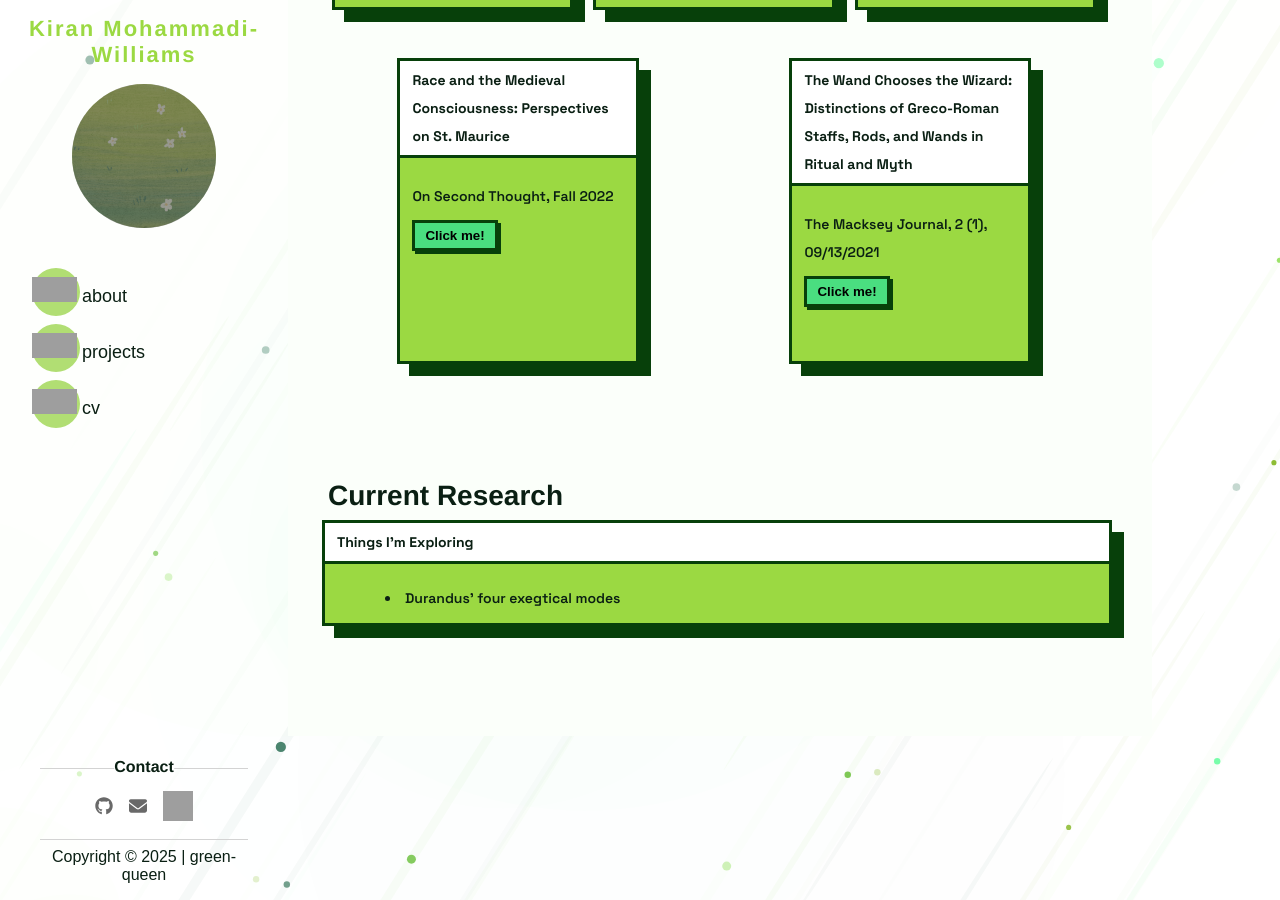
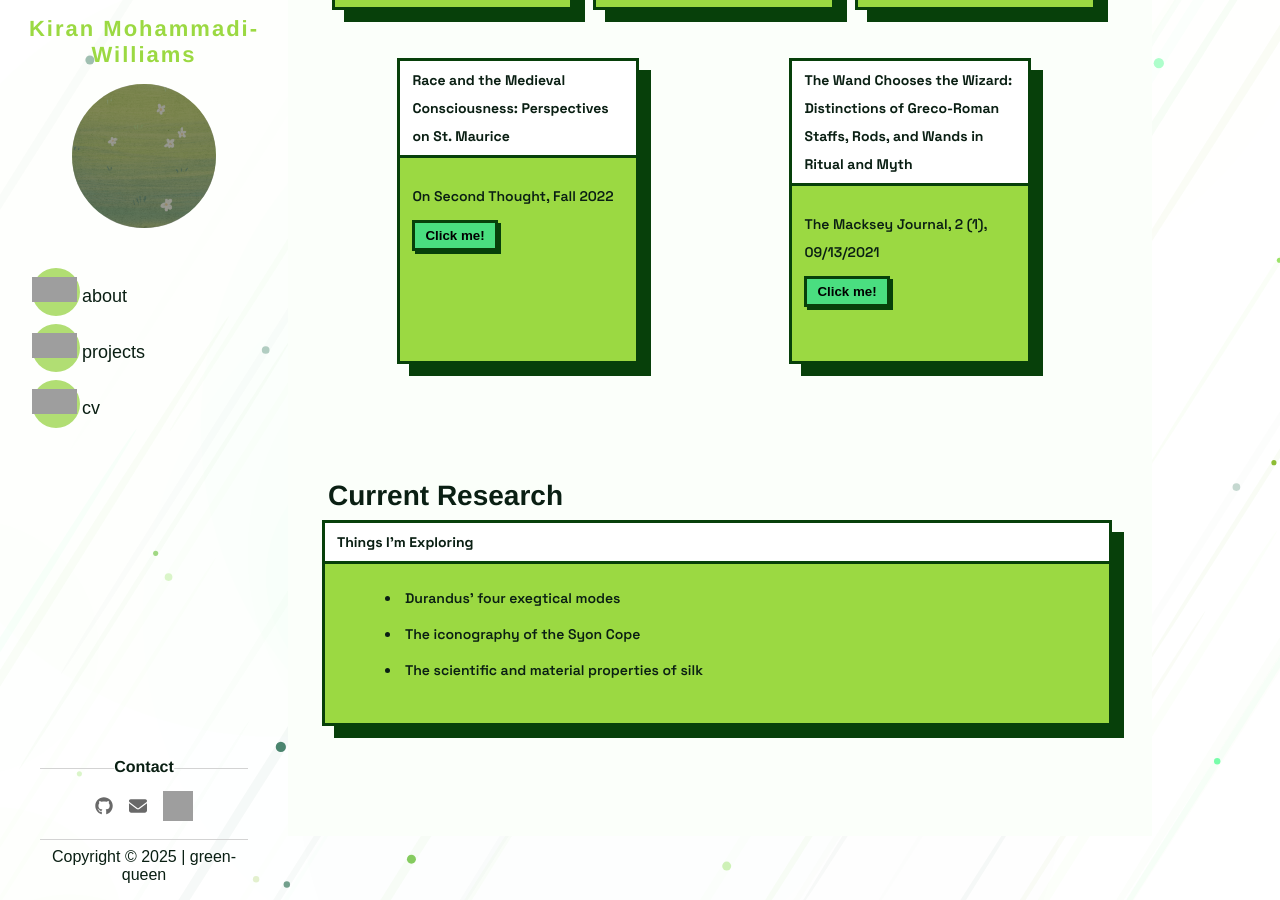
Before and after one commit to green-queen/green-queen.github.io, a Jekyll site: the page built from _pages/projects.md, in a window 1280 px wide and 900 px high, scrolled down 2136 px. Built offline with Jekyll 4.4.1, drawn with Linux system fonts in a browser that asks for light colours; some web fonts are replaced; grey boxes are pictures that could not be loaded.

Commit message:
Update card height in Current Research section

```diff
--- a/_pages/projects.md
+++ b/_pages/projects.md
@@ -142,7 +142,7 @@ main {
 </div>
 
 ## Current Research
-<div class="card" style="height:100px; width:100%;">
+<div class="card" style="height:200px; width:100%;">
     <div class="head">Things I'm Exploring</div>
     <div class="content" style= "padding: 0px 0px 0px 60px">
         <li>Durandus' four exegtical modes</li>
```
